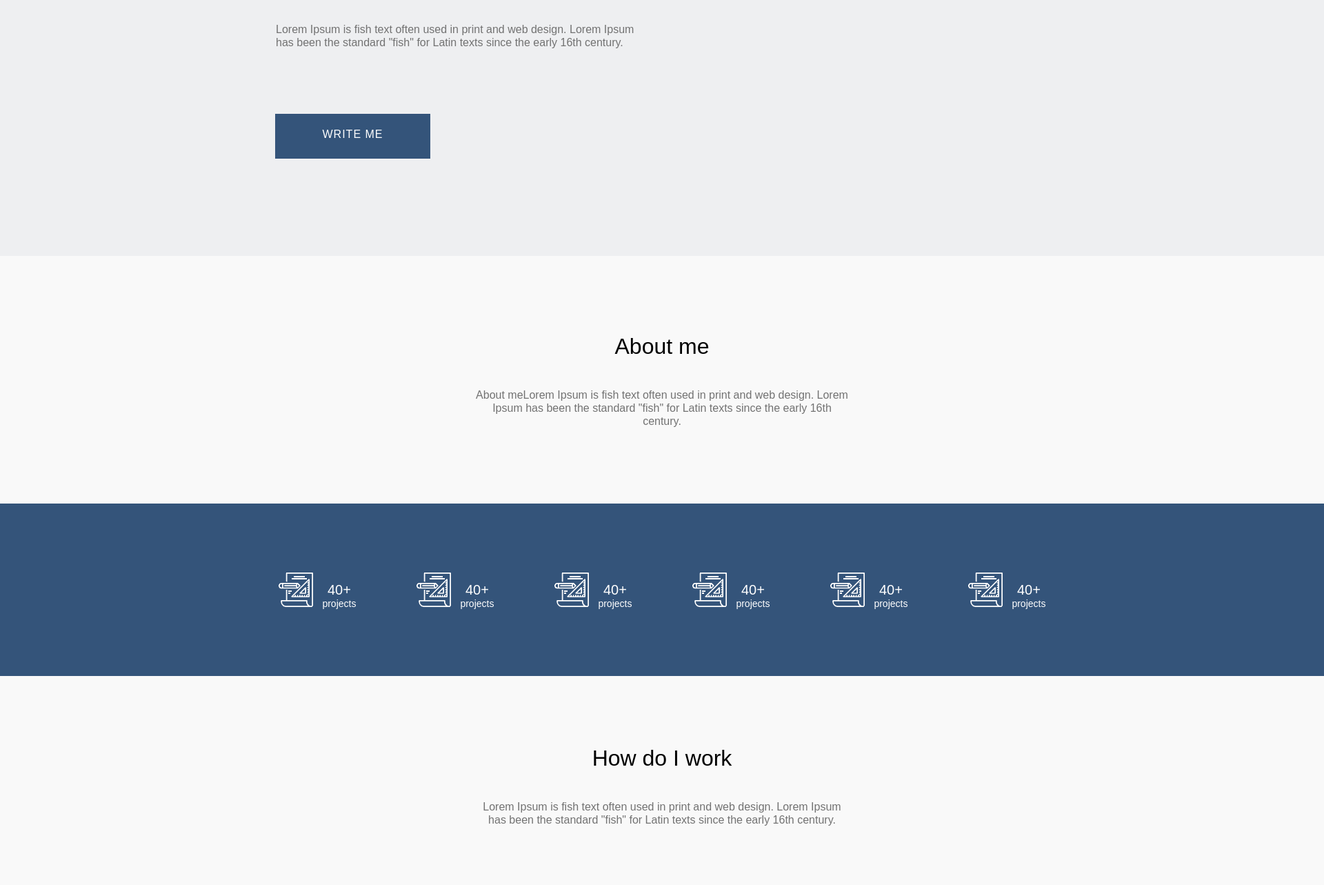
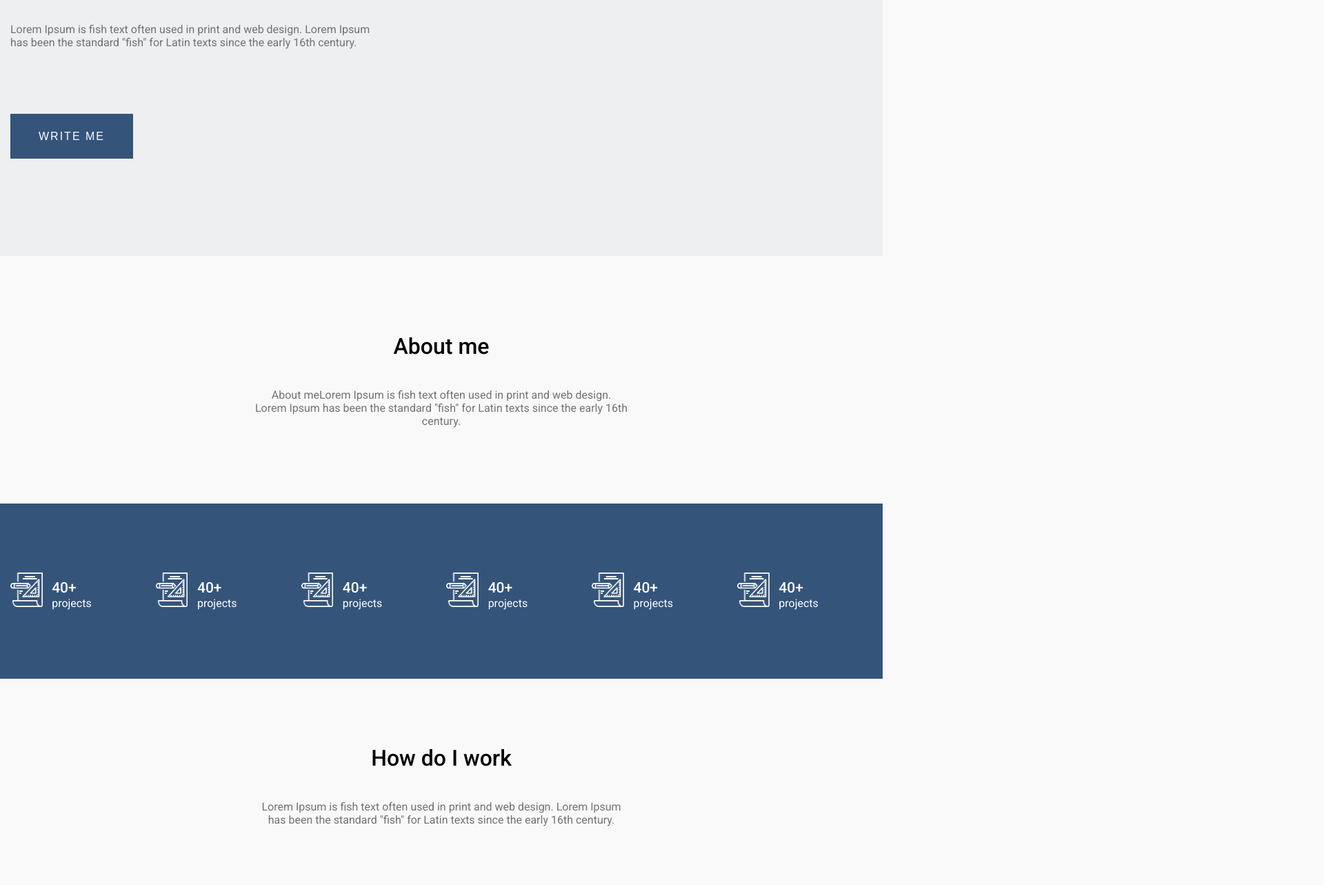
Before and after one commit to Oleksandr-zg/DZ-8-Simple-Site, a plain HTML site: page index.html in a window 1280 px wide. Shown: the part 329-1612 px from the top of the page at 69% size, 1920 px wide, since content can reach past the window. Drawn offline with Linux system fonts and the light colour scheme; grey boxes are pictures that could not be loaded.

Commit message:
removal to height and width

```diff
--- a/Simple_Site.html
+++ b/index.html
@@ -13,7 +13,7 @@
 
 <body>
 
-    <header class="first_container">
+    <header class="container_header">
         <nav class="container_nav_menu">
             <div class="container_menu"><a href="#" class="style_menu style_for_homepage">HOMEPAGE</a></div>
             <div class="container_menu"><a href="#" class="style_menu">ABOUT AUTHOR</a></div>
@@ -21,11 +21,11 @@
             <div class="container_menu"><a href="#" class="style_menu">PROCESS</a></div>
             <div class="container_menu"><a href="#" class="style_menu style_for_contacts">CONTACTS</a></div>
         </nav>
-        <div class="page_title">Design and layout</div>
-        <div class="first_screen_text">Lorem Ipsum is fish text often used in print
-            and web design. Lorem Ipsum has been the standard "fish" for Latin texts
+        <h1 class="page_title">Design and layout</h1>
+        <p class="first_screen_text">Lorem Ipsum is fish text often used in print
+            and web design. Lorem Ipsum <br>has been the standard "fish" for Latin texts
             since the early 16th century.
-        </div>
+        </p>
         <form action="/action_page.php" name="WRITE_ME" method="get">
             <button class="first_screen_button" type="submit" name="post" value="WRITE_ME">WRITE ME</button>
         </form>
@@ -34,74 +34,63 @@
     <main>
         <div class="container_about_me">
             <div class="style_about_me">About me</div>
-            <div class="style_text_about_me ">About meLorem Ipsum is fish text often used in print and web design.
+            <div class="style_text_about_me ">About meLorem Ipsum is fish text often used in print and web design.<br>
                 Lorem Ipsum has been the standard "fish" for Latin
-                texts since the early 16th century.
+                texts since the early 16th<br> century.
             </div>
         </div>
         <div class="container_numbers">
-
             <!-- copy -->
-            <div class="container">
                 <div class="project-group">
                     <div class="project">
                         <img src="./images/project.png" alt="project">
                         <div class="project-info">
                             <div class="project-heading">40+</div>
-                            <div>projects</div>
+                            <div class="text_projects">projects</div>
                         </div>
                     </div>
                     <div class="project">
                         <img src="./images/project.png" alt="project">
                         <div class="project-info">
                             <div class="project-heading">40+</div>
-                            <div>projects</div>
+                            <div class="text_projects">projects</div>
                         </div>
                     </div>
                     <div class="project">
                         <img src="./images/project.png" alt="project">
                         <div class="project-info">
                             <div class="project-heading">40+</div>
-                            <div>projects</div>
+                            <div class="text_projects">projects</div>
                         </div>
                     </div>
                     <div class="project">
                         <img src="./images/project.png" alt="project">
                         <div class="project-info">
                             <div class="project-heading">40+</div>
-                            <div>projects</div>
+                            <div class="text_projects">projects</div>
                         </div>
                     </div>
                     <div class="project">
                         <img src="./images/project.png" alt="project">
                         <div class="project-info">
                             <div class="project-heading">40+</div>
-                            <div>projects</div>
+                            <div class="text_projects">projects</div>
                         </div>
                     </div>
                     <div class="project">
                         <img src="./images/project.png" alt="project">
                         <div class="project-info">
                             <div class="project-heading">40+</div>
-                            <div>projects</div>
+                            <div class="text_projects">projects</div>
                         </div>
                     </div>
                 </div>
-            </div>
             <!-- copy end -->
-
-            <!-- <div class="container_for_png" style="padding-right: 45px;"><img src="./images/numbers__item.png" alt="numbers__item" width="141" height="50"></div>
-            <div class="container_for_png"><img src="./images/numbers__item.png" alt="numbers__item" width="141" height="50"></div>
-            <div class="container_for_png"><img src="./images/numbers__item.png" alt="numbers__item" width="141" height="50"></div>
-            <div class="container_for_png"><img src="./images/numbers__item.png" alt="numbers__item" width="141" height="50"></div>
-            <div class="container_for_png"><img src="./images/numbers__item.png" alt="numbers__item" width="141" height="50"></div>
-            <div class="container_for_png" style="padding: 0px;"><img src="./images/numbers__item.png" alt="numbers__item" width="141" height="50"></div> -->
-
         </div>
         <div class="container_how_do_I_work">
             <div class="style_how_do_I_work">How do I work</div>
             <div class="style_text_how_do_I_work">Lorem Ipsum is fish text often used in print and web design.
-                Lorem Ipsum has been the standard "fish" for Latin texts
+                Lorem Ipsum <br>has been the standard "fish" for Latin texts
                 since the early 16th century.
             </div>
         </div>
--- a/style_css/style.css
+++ b/style_css/style.css
@@ -1,35 +1,35 @@
+@import url('https://fonts.googleapis.com/css2?family=Roboto:wght@400;500&display=swap');
+
 * {
-   box-sizing: border-box;
+    margin: 0;
+    box-sizing: border-box;
 }
 
 body {
-    margin: 0px;
-    width: 1920px;
-    height: 2464px;
+    margin: 0 auto;
+    max-width: 1920px;
+    font-family:  "Roboto", sans-serif;
     background: rgb(249, 249, 249);
-    font-family: Arial, Helvetica, sans-serif;
 }
 
-.first_container {
-    height: 700px;
+.container_header {
     background: rgb(238, 239, 241);
 }
 
 .container_nav_menu {
-    width: 1915px;
-    height: 257px;
-    padding: 79px 870px 151px 399px;
+    padding-top: 79px;
+    padding-left: 15px;
+    margin-bottom: 159px;
     background: rgb(238, 239, 241);
 }
 
 .container_menu {
     display: inline-block;
-    width: auto;
 }
 
 .style_menu {
     padding-right: 42px;
-    /* font-family: Arial, Helvetica, sans-serif; */
+    color: rgb(0, 0, 0);
     font-size: 16px;
     font-weight: 400;
     line-height: 19px;
@@ -48,19 +48,16 @@ body {
 }
 
 .page_title {
-    height: 105px;
-    padding: 0px 980px 60px 399px;
-    /* font-family: Arial, Helvetica, sans-serif; */
+    padding-left: 15px;
+    margin-bottom: 49px;
     font-size: 48px;
     font-weight: 500;
     line-height: 56px;
-    text-align: left;
 }
 
 .first_screen_text {
-    height: 132px;
-    padding: 0px 980px 65px 400px;
-    /* font-family:  Arial, Helvetica, sans-serif; */
+    padding-left: 15px;
+    margin-bottom: 94px;
     color: rgb(114, 114, 114);
     font-size: 16px;
     font-weight: 400;
@@ -69,36 +66,32 @@ body {
 }
 
 form {
-    height: 206px;
-    padding-left: 399px;
+    padding-left: 15px;
     padding-bottom: 141px;
 }
 
 .first_screen_button {
-    width: 225px;
-    height: 65px;
-    padding: 16px 41px 23px;
+    max-width: 225px;
+    min-height: 65px;
+    padding: 19px 41px 20px;
     background: rgb(52, 84, 122);
     color: rgb(255, 255, 255);
-    /* font-family: Arial, Helvetica, sans-serif; */
     font-size: 16px;
     font-weight: 400;
     line-height: 19px;
-    letter-spacing: 1px;
+    letter-spacing: 2px;
     text-align: center;
     cursor: pointer;
     border: none;
 }
 
 .container_about_me {
-    height: 359px;
-    padding: 112px 690px 100px;
+    margin-top: 112px;
+    margin-bottom: 110px;
 }
 
 .style_about_me {
-    height: 80px;
-    padding-bottom: 50px;
-    /* font-family: Arial, Helvetica, sans-serif; */
+    padding-bottom: 42px;
     font-size: 32px;
     font-weight: 500;
     line-height: 38px;
@@ -106,9 +99,7 @@ form {
 }
 
 .style_text_about_me {
-    height: 67px;
     color: rgb(114, 114, 114);
-    /* font-family: Arial, Helvetica, sans-serif; */
     font-size: 16px;
     font-weight: 400;
     line-height: 19px;
@@ -116,18 +107,13 @@ form {
 }
 
 .container_numbers {
-    height: 250px;
     background: rgb(52, 84, 122);
-    padding: 100px 0px;
-    text-align: center;
+    padding-left: 15px;
+    padding-top: 100px;
+    padding-bottom: 100px;
 }
 
 /* copy */
-.container {
-    margin: 0 auto;
-    max-width: 1200px;
-}
-
 .project-group {
     font-size: 0;
 }
@@ -139,11 +125,19 @@ form {
 }
 
 .project-heading {
-    font-size: 20px;
+    font-size: 21px;
+    font-weight: 500;
+    line-height: 25px;
+}
+
+.text_projects {
+    font-size: 16px;
+    font-weight: 400;
+    line-height: 19px;
 }
 
 .project-group img {
-    width: 50px;
+    width: 46.67px;
     height: 50px;
     display: inline-block;
     margin-right: 10px;
@@ -153,22 +147,15 @@ form {
     color: #ffffff;
     display: inline-block;
 }
-/* copy end */
-
-/* .container_for_png {
-    display: inline-block;
-    padding-right: 49px;
-} */
+/* end copy */
 
 .container_how_do_I_work {
-    height: 304px;
-    padding: 100px 690px 57px;
+    margin-top: 96px;
+    margin-bottom: 57px;
 }
 
 .style_how_do_I_work {
-    height: 80px;
-    padding-bottom: 50px;
-    /* font-family: Arial, Helvetica, sans-serif; */
+    margin-bottom: 42px;
     font-size: 32px;
     font-weight: 500;
     line-height: 38px;
@@ -176,9 +163,7 @@ form {
 }
 
 .style_text_how_do_I_work {
-    height: 67px;
     color: rgb(114, 114, 114);
-    /* font-family: Arial, Helvetica, sans-serif; */
     font-size: 16px;
     font-weight: 400;
     line-height: 19px;
@@ -186,14 +171,15 @@ form {
 }
 
 .container_video {
-    height: 700px;
-    padding: 0px 405px 100px;
+    margin-top: 86px;
+    margin-bottom: 100px;
+    text-align: center;
+    overflow: hidden;
 }
 
 .container_footer {
-    height: 151px;
     padding-top: 50px;
-    padding-left: 406px;
+    padding-left: 15px;
     background: rgb(52, 84, 122);
 }
 
@@ -205,7 +191,8 @@ form {
 }
 
 .footer_text_2 {
-    padding-top: 16px;
+    padding-top: 20px;
+    padding-bottom: 50px;
     color: rgb(255, 255, 255);
     font-size: 13px;
     font-weight: 400;
```
